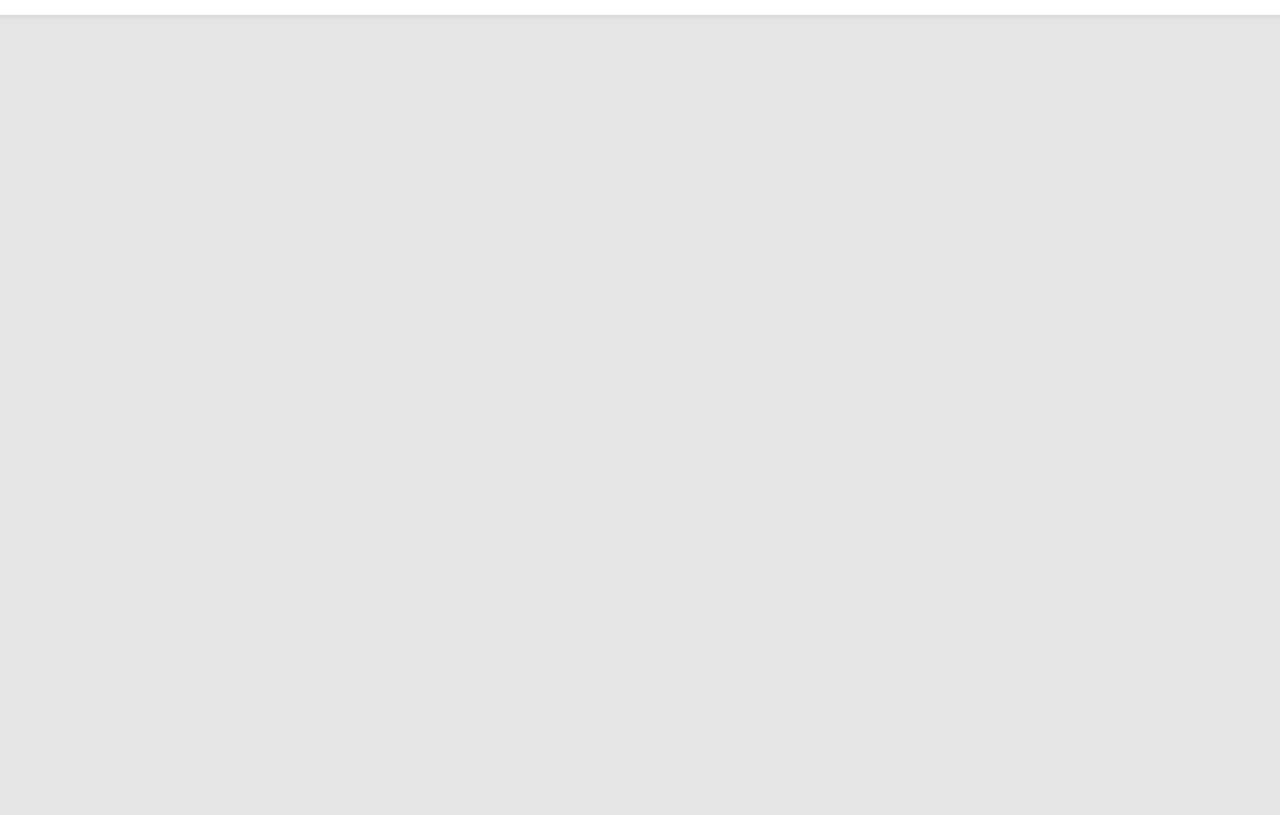
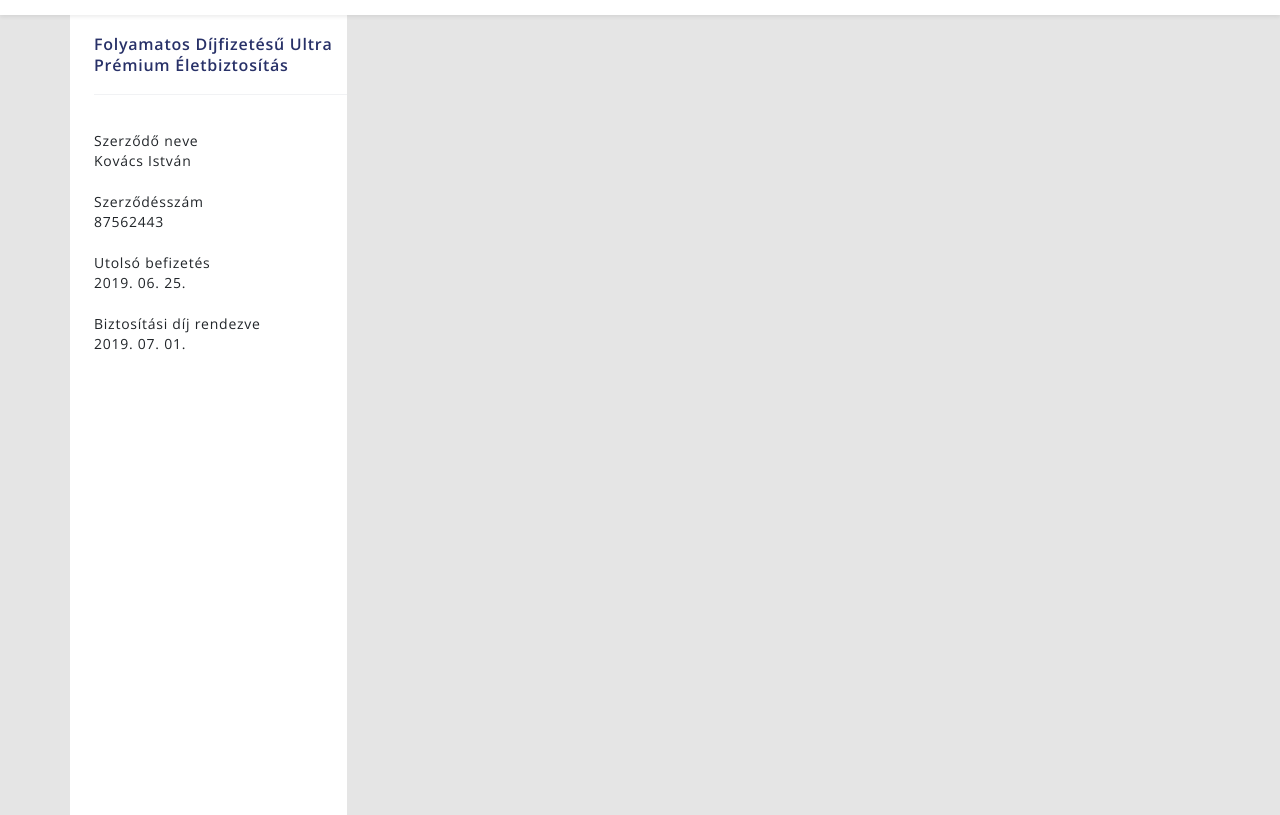
Before and after one commit to nyesoviktoria/groupama-payment-history, a website built with webpack: page index.html in a window 1280 px wide. Shown: the part 65-880 px from the top of the page. Before the commit the page ends 800 px from the top, so only its background shows below. Built offline with nearby package versions, Linux system fonts and the light colour scheme.

Commit message:
details list has been added

```diff
--- a/index.html
+++ b/index.html
@@ -26,5 +26,29 @@
         </div>
       </nav>
     </header>
+    <div class="container-md px-0" style="width: 1180px">
+      <div class="row d-flex mx-0">
+        <div class="col-3 d-none d-lg-block px-0 pe-2">
+          <div class="bg-white vh-100 ps-4">
+            <p class="client-data-details-title">
+              Folyamatos Díjfizetésű Ultra Prémium Életbiztosítás
+            </p>
+            <dl class="client-data-details-list">
+              <dt>Szerződő neve</dt>
+              <dd>Kovács István</dd>
+
+              <dt>Szerződésszám</dt>
+              <dd>87562443</dd>
+
+              <dt>Utolsó befizetés</dt>
+              <dd>2019. 06. 25.</dd>
+
+              <dt>Biztosítási díj rendezve</dt>
+              <dd>2019. 07. 01.</dd>
+            </dl>
+          </div>
+        </div>
+      </div>
+    </div>
   </body>
 </html>
--- a/src/sass/main.scss
+++ b/src/sass/main.scss
@@ -15,3 +15,35 @@ body {
 header {
   height: 80px;
 }
+
+button {
+  border: none;
+  background-color: $white;
+}
+
+.client-data-details-title {
+  align-items: center;
+  border-bottom: 1px solid $grey-lightest;
+  color: $blue-dark;
+  display: flex;
+  font-weight: 600;
+  height: 80px;
+  letter-spacing: 0.75px;
+  line-height: 20.43px;
+}
+
+.client-data-details-list {
+  font-size: 14px;
+  letter-spacing: 0.75px;
+  font-weight: 400;
+  line-height: 20.48px;
+  padding-top: 20px;
+}
+
+.client-data-details-list dt {
+  font-weight: 400;
+}
+
+.client-data-details-list dd {
+  margin-bottom: 20px;
+}
```
